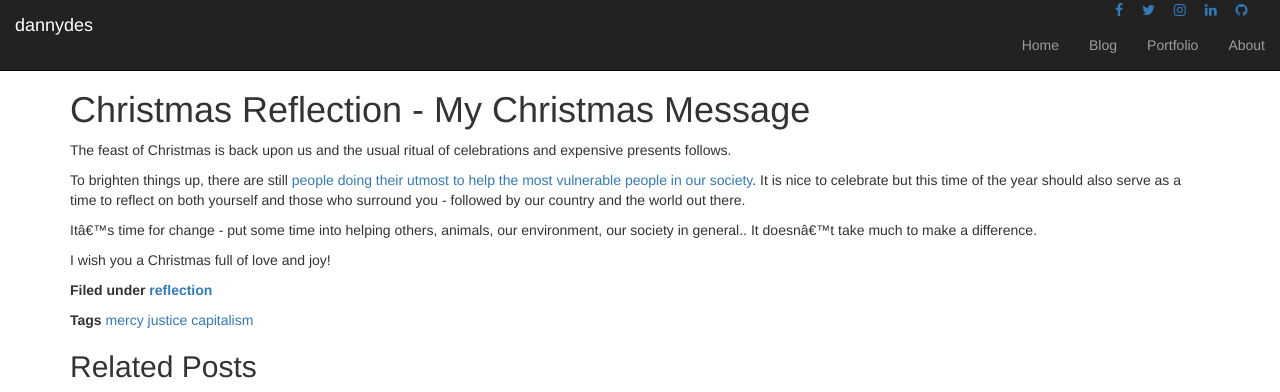
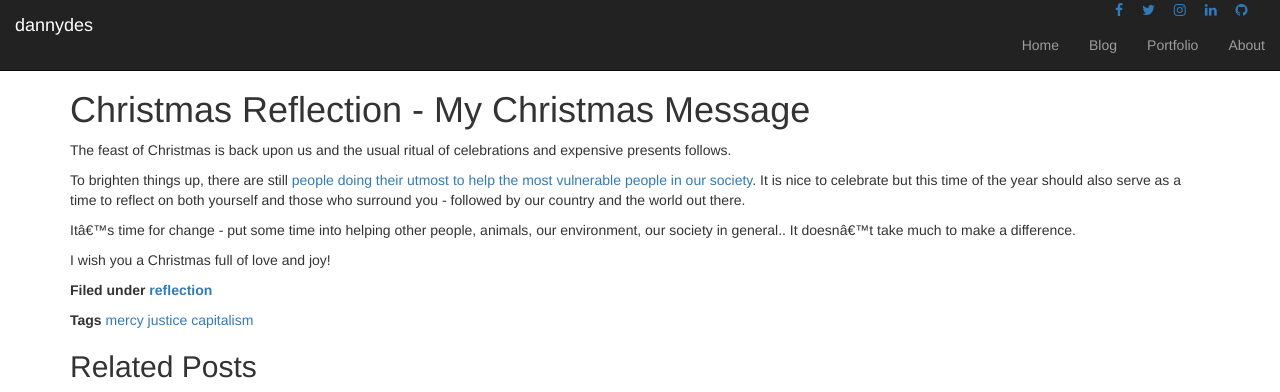
Before and after one commit to dannydes/dannydes.github.io, a Jekyll site: the page built from _posts/2015-12-25-christmas-reflection.md, in a window 1280 px wide. Shown: the top 392 px of the page. Built offline with Jekyll 4.4.1, drawn with Linux system fonts in a browser that asks for light colours; nearby versions of some CDN libraries; comment, search, counter and statistics services are not loaded.

Commit message:
minor correction

```diff
--- a/_posts/2015-12-25-christmas-reflection.md
+++ b/_posts/2015-12-25-christmas-reflection.md
@@ -13,7 +13,7 @@ people in our society](). It is nice to celebrate but this time of the year shou
 as a time to reflect on both yourself and those who surround you - followed by our country
 and the world out there.
 
-It's time for change - put some time into helping others, animals, our environment, our
+It's time for change - put some time into helping other people, animals, our environment, our
 society in general.. It doesn't take much to make a difference.
 
 I wish you a Christmas full of love and joy!
```
